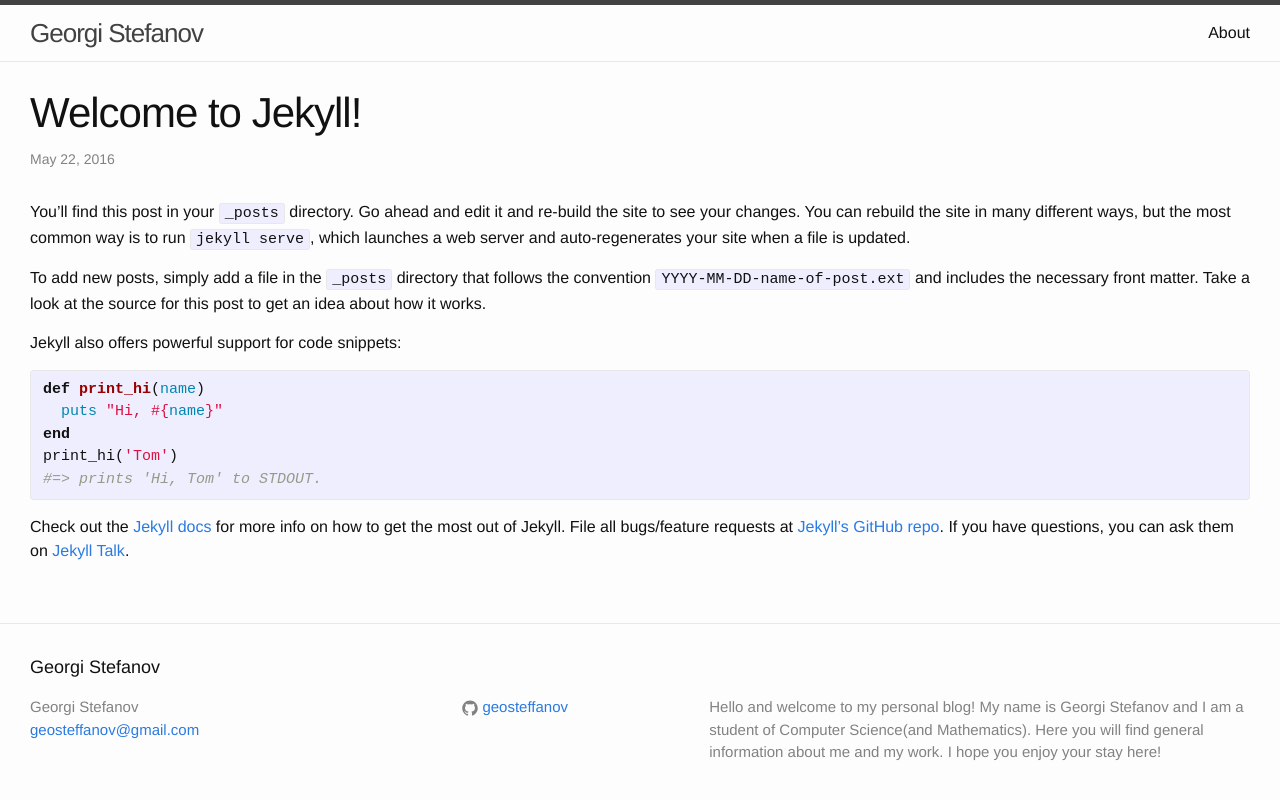
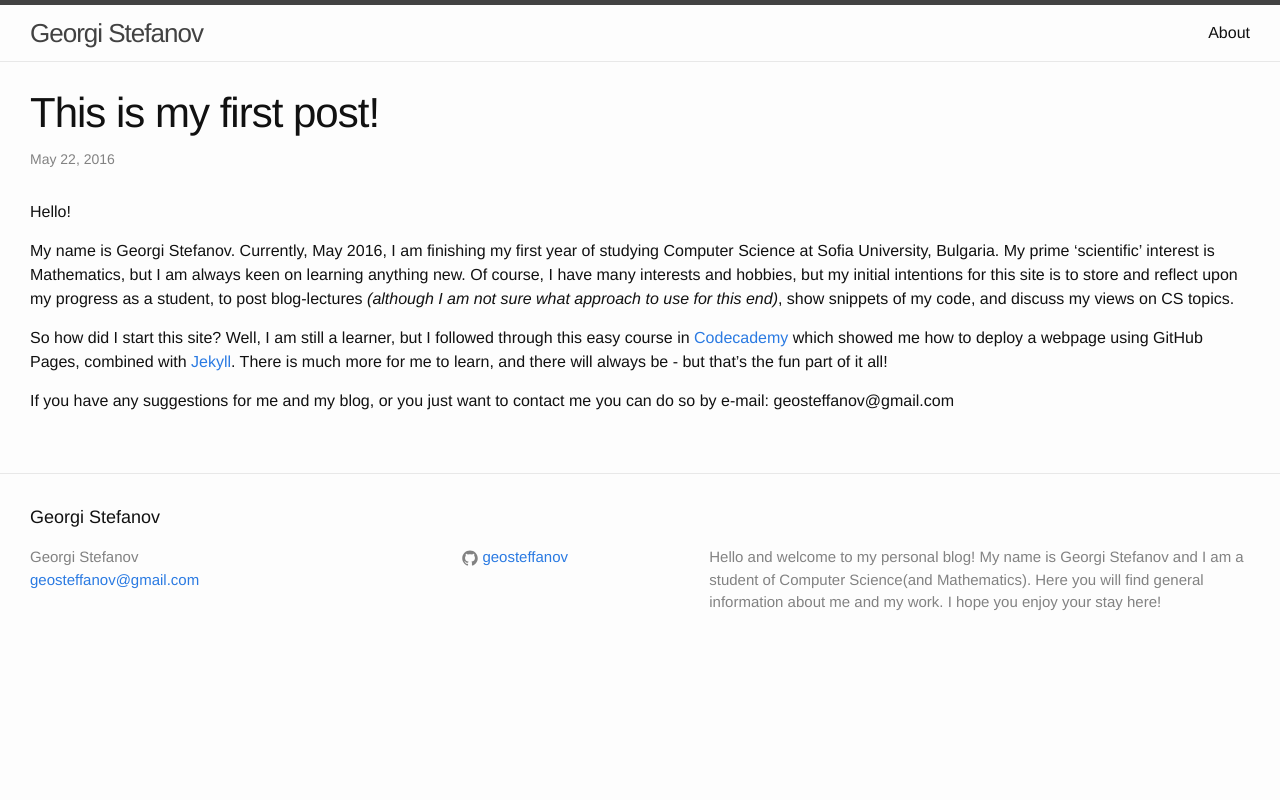
Before and after one commit to geosteffanov/geosteffanov.github.io, a Jekyll site: the page built from _posts/2016-05-22-welcome-to-jekyll - Copy.markdown, in a window 1280 px wide. Shown: the top 800 px of the page. Built offline with Jekyll 4.4.1, drawn with Linux system fonts in a browser that asks for light colours.

Commit message:
commiting first post!

```diff
--- a/_posts/2016-05-22-welcome-to-jekyll - Copy.markdown
+++ b/_posts/2016-05-22-welcome-to-jekyll - Copy.markdown
@@ -1,25 +1,22 @@
 ---
 layout: post
-title:  "Welcome to Jekyll!"
-date:   2016-05-22 17:01:21 +0300
-categories: jekyll update
+title:  "This is my first post!"
+date:   2016-05-22 18:23:00 +0200
+categories: Site progress
 ---
-You’ll find this post in your `_posts` directory. Go ahead and edit it and re-build the site to see your changes. You can rebuild the site in many different ways, but the most common way is to run `jekyll serve`, which launches a web server and auto-regenerates your site when a file is updated.
+Hello!
 
-To add new posts, simply add a file in the `_posts` directory that follows the convention `YYYY-MM-DD-name-of-post.ext` and includes the necessary front matter. Take a look at the source for this post to get an idea about how it works.
+My name is Georgi Stefanov. Currently, May 2016, I am finishing my first year of studying Computer Science at Sofia
+University, Bulgaria. My prime 'scientific' interest is Mathematics, but I am always keen on learning anything new.
+Of course, I have many interests and hobbies, but my initial
+intentions for this site is to store and reflect upon my progress as a student, to post blog-lectures _(although I am not sure what approach to use for this end)_, show snippets of my code, and discuss my views on CS topics.
 
-Jekyll also offers powerful support for code snippets:
+So how did I start this site? Well, I am still a learner, but I followed through this easy course in [Codecademy][codecademy-webdeployment] which showed me how to deploy a webpage using GitHub Pages, combined with [Jekyll][jekyll-site]. There is much more for me to learn, and there will always be - but that's the fun part of it all!
 
-{% highlight ruby %}
-def print_hi(name)
-  puts "Hi, #{name}"
-end
-print_hi('Tom')
-#=> prints 'Hi, Tom' to STDOUT.
-{% endhighlight %}
 
-Check out the [Jekyll docs][jekyll-docs] for more info on how to get the most out of Jekyll. File all bugs/feature requests at [Jekyll’s GitHub repo][jekyll-gh]. If you have questions, you can ask them on [Jekyll Talk][jekyll-talk].
 
-[jekyll-docs]: http://jekyllrb.com/docs/home
-[jekyll-gh]:   https://github.com/jekyll/jekyll
-[jekyll-talk]: https://talk.jekyllrb.com/
+If you have any suggestions for me and my blog, or you just want to contact me you can do so by e-mail: geosteffanov@gmail.com
+
+
+[codecademy-webdeployment]: https://www.codecademy.com/en/courses/deploy-a-website
+[jekyll-site]:   http://jekyllrb.com/
```
